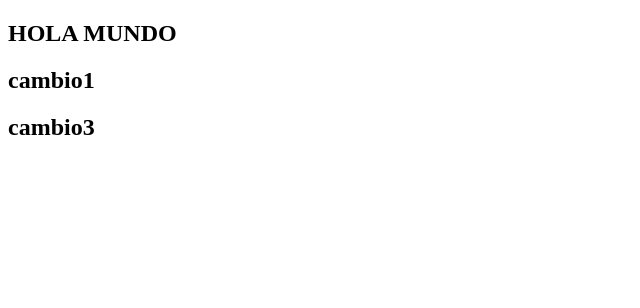
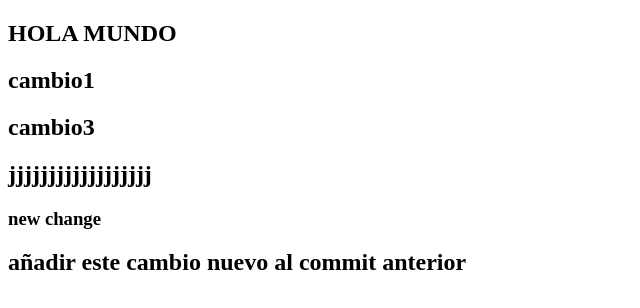
Before and after one commit to Nicolascp15/git-test, a plain HTML site: page index.html in a window 1280 px wide. Shown: the whole page, without its empty margins (0-640 px from the left). Drawn offline with Linux system fonts and the light colour scheme.

Commit message:
feat:add new change in the last commit

```diff
--- a/index.html
+++ b/index.html
@@ -10,6 +10,9 @@
         <h1>HOLA MUNDO</h1>
         <h2>cambio1</h2>
         <h2>cambio3</h2>
+        <h2>jjjjjjjjjjjjjjjjjj</h2>
+        <h3>new change </h3>
+        <h1>añadir este cambio nuevo al commit anterior </h1>
     </section>
 </body>
 </html>
```
